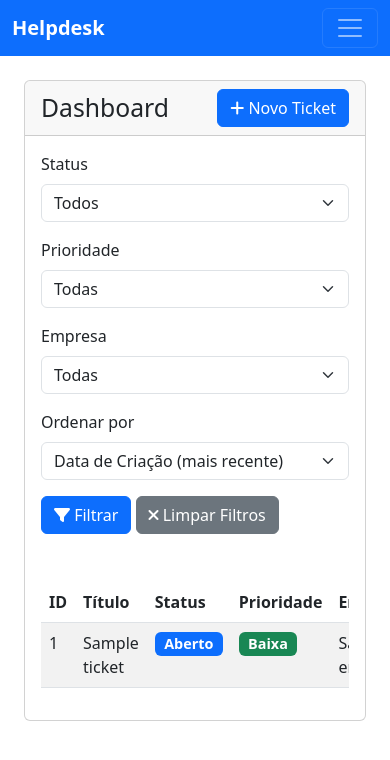
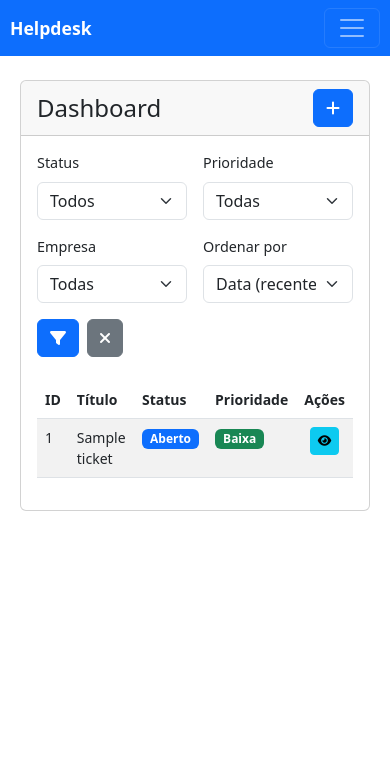
Before and after one commit to marques823/helpdesk, a Django app: page /dashboard/ in a window 390 px wide. Shown: the top 760 px of the page. Run offline with Django 5.2, Linux system fonts and the light colour scheme; a user stored in the database is signed in; tables that the repository leaves empty hold one stand-in row (values such as "Sample post"); some libraries are stand-ins or nearby versions.

Commit message:
Melhorar visualização em dispositivos móveis

```diff
--- a/templates/base.html
+++ b/templates/base.html
@@ -16,7 +16,31 @@
         .badge {
             font-size: 0.9rem;
         }
+
+        /* Melhorias para responsividade mobile */
+        @media (max-width: 767.98px) {
+            body {
+                font-size: 0.9rem;
+            }
+            .container {
+                padding-left: 10px;
+                padding-right: 10px;
+            }
+            .btn {
+                padding: 0.375rem 0.75rem;
+            }
+            .navbar-brand {
+                font-size: 1.1rem;
+            }
+            h2 {
+                font-size: 1.5rem;
+            }
+            h3 {
+                font-size: 1.3rem;
+            }
+        }
     </style>
+    {% block styles %}{% endblock %}
 </head>
 <body>
     <nav class="navbar navbar-expand-lg navbar-dark bg-primary">
@@ -71,5 +95,6 @@
     </div>
 
     <script src="https://cdn.jsdelivr.net/npm/bootstrap@5.3.0/dist/js/bootstrap.bundle.min.js"></script>
+    {% block scripts %}{% endblock %}
 </body>
 </html>
--- a/tickets/templates/tickets/dashboard.html
+++ b/tickets/templates/tickets/dashboard.html
@@ -8,12 +8,12 @@
         <div class="col-md-12">
             <div class="card">
                 <div class="card-header">
-                    <div class="d-flex justify-content-between align-items-center">
+                    <div class="d-flex justify-content-between align-items-center flex-wrap gap-2">
                         <h2 class="card-title mb-0">Dashboard</h2>
-                        <div class="btn-group">
+                        <div>
                             {% if funcionario %}
                             <a href="{% url 'tickets:criar_ticket' %}" class="btn btn-primary">
-                                <i class="fas fa-plus"></i> Novo Ticket
+                                <i class="fas fa-plus"></i> <span class="d-none d-sm-inline">Novo Ticket</span>
                             </a>
                             {% endif %}
                         </div>
@@ -23,7 +23,7 @@
                     <div class="row mb-4">
                         <div class="col-md-12">
                             <form method="get" class="row g-3">
-                                <div class="col-md-3">
+                                <div class="col-md-3 col-6">
                                     <label for="status" class="form-label">Status</label>
                                     <select name="status" id="status" class="form-select">
                                         <option value="">Todos</option>
@@ -34,7 +34,7 @@
                                         {% endfor %}
                                     </select>
                                 </div>
-                                <div class="col-md-3">
+                                <div class="col-md-3 col-6">
                                     <label for="prioridade" class="form-label">Prioridade</label>
                                     <select name="prioridade" id="prioridade" class="form-select">
                                         <option value="">Todas</option>
@@ -45,7 +45,7 @@
                                         {% endfor %}
                                     </select>
                                 </div>
-                                <div class="col-md-3">
+                                <div class="col-md-3 col-6">
                                     <label for="empresa" class="form-label">Empresa</label>
                                     <select name="empresa" id="empresa" class="form-select">
                                         <option value="">Todas</option>
@@ -56,24 +56,26 @@
                                         {% endfor %}
                                     </select>
                                 </div>
-                                <div class="col-md-3">
+                                <div class="col-md-3 col-6">
                                     <label for="order_by" class="form-label">Ordenar por</label>
                                     <select name="order_by" id="order_by" class="form-select">
-                                        <option value="-criado_em" {% if order_by == '-criado_em' %}selected{% endif %}>Data de Criação (mais recente)</option>
-                                        <option value="criado_em" {% if order_by == 'criado_em' %}selected{% endif %}>Data de Criação (mais antiga)</option>
+                                        <option value="-criado_em" {% if order_by == '-criado_em' %}selected{% endif %}>Data (recente)</option>
+                                        <option value="criado_em" {% if order_by == 'criado_em' %}selected{% endif %}>Data (antiga)</option>
                                         <option value="prioridade" {% if order_by == 'prioridade' %}selected{% endif %}>Prioridade</option>
-                                        <option value="-prioridade" {% if order_by == '-prioridade' %}selected{% endif %}>Prioridade (invertida)</option>
+                                        <option value="-prioridade" {% if order_by == '-prioridade' %}selected{% endif %}>Prioridade (inv)</option>
                                         <option value="status" {% if order_by == 'status' %}selected{% endif %}>Status</option>
-                                        <option value="-status" {% if order_by == '-status' %}selected{% endif %}>Status (invertido)</option>
+                                        <option value="-status" {% if order_by == '-status' %}selected{% endif %}>Status (inv)</option>
                                     </select>
                                 </div>
-                                <div class="col-12">
+                                <div class="col-12 mt-3">
+                                    <div class="d-flex flex-wrap gap-2">
                                         <button type="submit" class="btn btn-primary">
-                                        <i class="fas fa-filter"></i> Filtrar
+                                            <i class="fas fa-filter"></i> <span class="d-none d-sm-inline">Filtrar</span>
                                         </button>
                                         <a href="{% url 'tickets:dashboard' %}" class="btn btn-secondary">
-                                        <i class="fas fa-times"></i> Limpar Filtros
+                                            <i class="fas fa-times"></i> <span class="d-none d-sm-inline">Limpar Filtros</span>
                                         </a>
+                                    </div>
                                 </div>
                             </form>
                         </div>
@@ -89,30 +91,28 @@
                                             <th>Título</th>
                                             <th>Status</th>
                                             <th>Prioridade</th>
-                                            <th>Empresa</th>
-                                            <th>Criado por</th>
-                                            <th>Atribuído a</th>
-                                            <th>Data de Criação</th>
-                                            <th>Ações</th>
+                                            <th class="d-none d-md-table-cell">Empresa</th>
+                                            <th class="d-none d-md-table-cell">Criado por</th>
+                                            <th class="d-none d-lg-table-cell">Atribuído a</th>
+                                            <th class="d-none d-lg-table-cell">Data de Criação</th>
+                                            <th class="text-center">Ações</th>
                                         </tr>
                                     </thead>
                                     <tbody>
                                         {% for ticket in tickets %}
-                                            <tr>
+                                            <tr class="ticket-row" data-href="{% url 'tickets:detalhe_ticket' ticket.id %}">
                                                 <td>{{ ticket.id }}</td>
                                                 <td>{{ ticket.titulo }}</td>
                                                 <td><span class="badge bg-{{ ticket.status|status_color }}">{{ ticket.get_status_display }}</span></td>
                                                 <td><span class="badge bg-{{ ticket.prioridade|prioridade_color }}">{{ ticket.get_prioridade_display }}</span></td>
-                                                <td>{{ ticket.empresa.nome }}</td>
-                                                <td>{{ ticket.criado_por.username }}</td>
-                                                <td>{% if ticket.atribuido_a %}{{ ticket.atribuido_a.usuario.username }}{% else %}-{% endif %}</td>
-                                                <td>{{ ticket.criado_em|date:"d/m/Y H:i" }}</td>
-                                                <td>
-                                                    <div class="btn-group">
+                                                <td class="d-none d-md-table-cell">{{ ticket.empresa.nome }}</td>
+                                                <td class="d-none d-md-table-cell">{{ ticket.criado_por.username }}</td>
+                                                <td class="d-none d-lg-table-cell">{% if ticket.atribuido_a %}{{ ticket.atribuido_a.usuario.username }}{% else %}-{% endif %}</td>
+                                                <td class="d-none d-lg-table-cell">{{ ticket.criado_em|date:"d/m/Y H:i" }}</td>
+                                                <td class="text-center">
                                                     <a href="{% url 'tickets:detalhe_ticket' ticket.id %}" class="btn btn-sm btn-info">
                                                         <i class="fas fa-eye"></i>
                                                     </a>
-                                                    </div>
                                                 </td>
                                             </tr>
                                         {% empty %}
@@ -130,10 +130,10 @@
                     <div class="row mt-4">
                         <div class="col-md-12">
                             <nav aria-label="Page navigation">
-                                <ul class="pagination justify-content-center">
+                                <ul class="pagination pagination-sm flex-wrap justify-content-center">
                                     {% if tickets.has_previous %}
                                     <li class="page-item">
-                                        <a class="page-link" href="?page={{ tickets.previous_page_number }}{% if status_filter %}&status={{ status_filter }}{% endif %}{% if prioridade_filter %}&prioridade={{ prioridade_filter }}{% endif %}{% if empresa_filter %}&empresa={{ empresa_filter }}{% endif %}{% if order_by %}&order_by={{ order_by }}{% endif %}" aria-label="Previous">
+                                        <a class="page-link" href="?page={{ tickets.previous_page_number }}{% if termo_pesquisa %}&q={{ termo_pesquisa }}{% endif %}{% if status_filter %}&status={{ status_filter }}{% endif %}{% if prioridade_filter %}&prioridade={{ prioridade_filter }}{% endif %}{% if empresa_filter %}&empresa={{ empresa_filter }}{% endif %}{% if order_by %}&order_by={{ order_by }}{% endif %}" aria-label="Previous">
                                             <span aria-hidden="true">&laquo;</span>
                                         </a>
                                     </li>
@@ -143,13 +143,13 @@
                                         {% if tickets.number == i %}
                                         <li class="page-item active"><span class="page-link">{{ i }}</span></li>
                                         {% else %}
-                                        <li class="page-item"><a class="page-link" href="?page={{ i }}{% if status_filter %}&status={{ status_filter }}{% endif %}{% if prioridade_filter %}&prioridade={{ prioridade_filter }}{% endif %}{% if empresa_filter %}&empresa={{ empresa_filter }}{% endif %}{% if order_by %}&order_by={{ order_by }}{% endif %}">{{ i }}</a></li>
+                                        <li class="page-item"><a class="page-link" href="?page={{ i }}{% if termo_pesquisa %}&q={{ termo_pesquisa }}{% endif %}{% if status_filter %}&status={{ status_filter }}{% endif %}{% if prioridade_filter %}&prioridade={{ prioridade_filter }}{% endif %}{% if empresa_filter %}&empresa={{ empresa_filter }}{% endif %}{% if order_by %}&order_by={{ order_by }}{% endif %}">{{ i }}</a></li>
                                         {% endif %}
                                     {% endfor %}
 
                                     {% if tickets.has_next %}
                                     <li class="page-item">
-                                        <a class="page-link" href="?page={{ tickets.next_page_number }}{% if status_filter %}&status={{ status_filter }}{% endif %}{% if prioridade_filter %}&prioridade={{ prioridade_filter }}{% endif %}{% if empresa_filter %}&empresa={{ empresa_filter }}{% endif %}{% if order_by %}&order_by={{ order_by }}{% endif %}" aria-label="Next">
+                                        <a class="page-link" href="?page={{ tickets.next_page_number }}{% if termo_pesquisa %}&q={{ termo_pesquisa }}{% endif %}{% if status_filter %}&status={{ status_filter }}{% endif %}{% if prioridade_filter %}&prioridade={{ prioridade_filter }}{% endif %}{% if empresa_filter %}&empresa={{ empresa_filter }}{% endif %}{% if order_by %}&order_by={{ order_by }}{% endif %}" aria-label="Next">
                                             <span aria-hidden="true">&raquo;</span>
                                         </a>
                                     </li>
@@ -165,3 +165,52 @@
     </div>
 </div>
 {% endblock %}
+
+{% block scripts %}
+<script>
+    // Torna as linhas da tabela de tickets clicáveis
+    document.addEventListener('DOMContentLoaded', function() {
+        const ticketRows = document.querySelectorAll('tr.ticket-row');
+        ticketRows.forEach(row => {
+            row.style.cursor = 'pointer';
+            row.addEventListener('click', function(e) {
+                // Se o clique não foi em um botão ou link, navega para a URL
+                if (!e.target.closest('a') && !e.target.closest('button')) {
+                    const url = this.getAttribute('data-href');
+                    if (url) {
+                        window.location.href = url;
+                    }
+                }
+            });
+        });
+    });
+</script>
+{% endblock %}
+
+{% block styles %}
+<style>
+    /* Estilo para destacar as linhas clicáveis */
+    tr.ticket-row:hover {
+        background-color: rgba(0, 123, 255, 0.1);
+        transition: background-color 0.2s;
+    }
+
+    /* Ajustes para dispositivos móveis */
+    @media (max-width: 767.98px) {
+        .table th, .table td {
+            padding: 0.5rem;
+            font-size: 0.875rem;
+        }
+
+        .badge {
+            padding: 0.25rem 0.5rem;
+            font-size: 0.75rem;
+        }
+
+        .btn-sm {
+            padding: 0.25rem 0.4rem;
+            font-size: 0.75rem;
+        }
+    }
+</style>
+{% endblock %}
```
Lines whose indentation alone changed are shown as unchanged.
